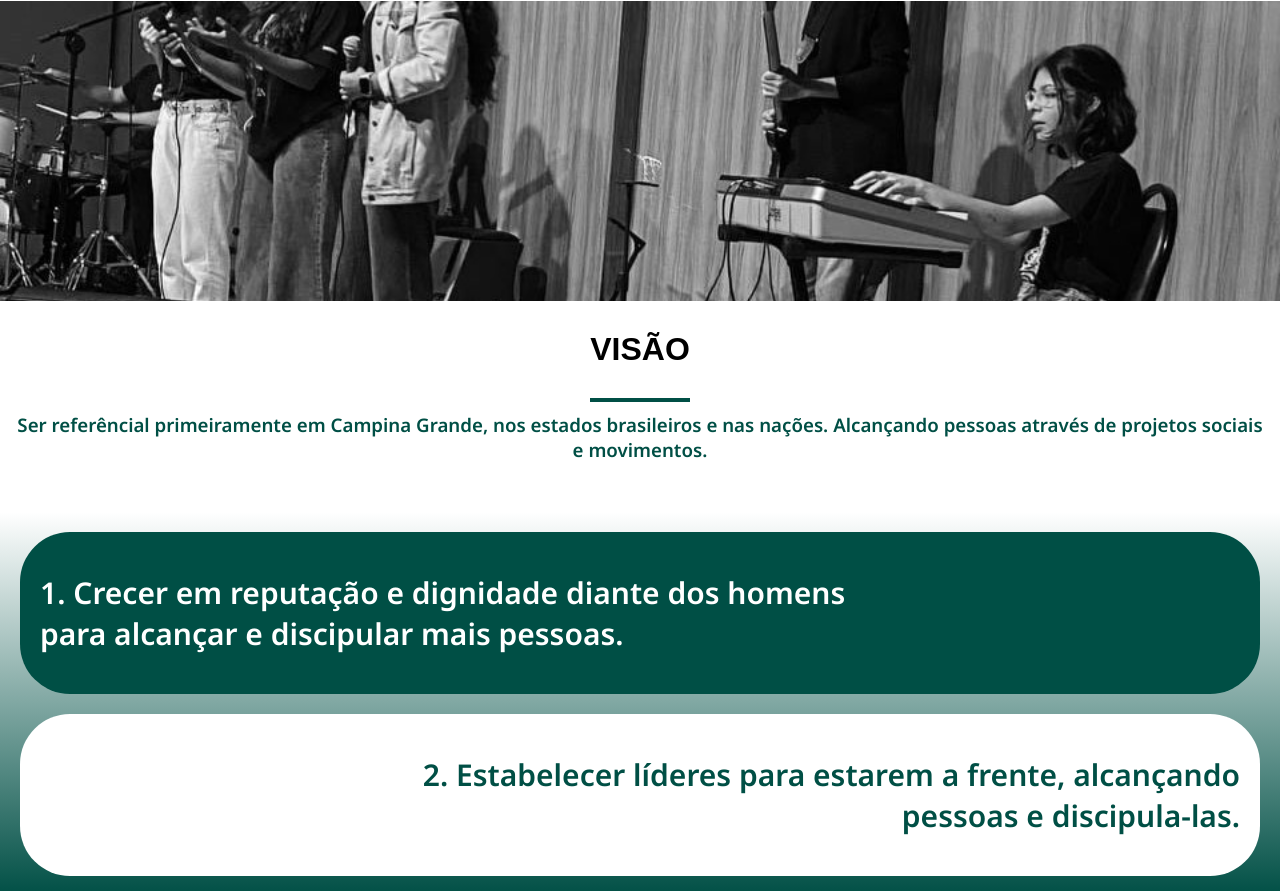
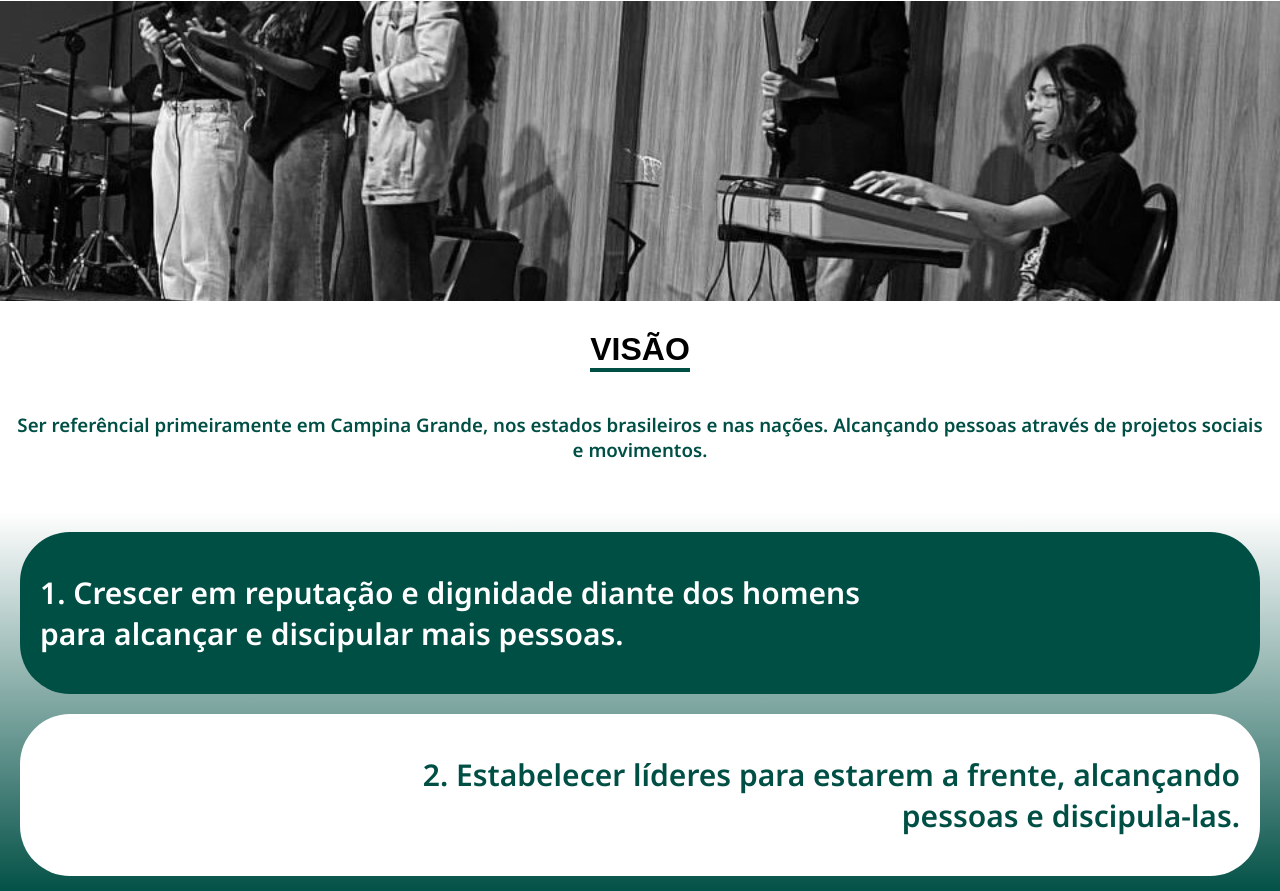
Before and after one commit to jvictormuniz/thetruth, a plain HTML site: page index.html in a window 1280 px wide. Shown: the part 329-1220 px from the top of the page. Drawn offline with nearby package versions, Linux system fonts and the light colour scheme.

Commit message:
seventh step

```diff
--- a/index-style.css
+++ b/index-style.css
@@ -330,7 +330,7 @@ header {
     color: var(--colo2);
     font-family: var(--title-font-family);
     border-bottom: 4px solid var(--color3);
-    padding: 30px 0;
+    margin: 30px 0;
 }
 
 .vision h3 {
--- a/index.html
+++ b/index.html
@@ -62,7 +62,7 @@
 
             <div class="visiontopics">
                 <div id="visiontopic1" class="hidden2">
-                    <p>1. Crecer em reputação e dignidade diante dos homens para alcançar e discipular
+                    <p>1. Crescer em reputação e dignidade diante dos homens para alcançar e discipular
                         mais pessoas.</p>
                 </div>
                 <div id="visiontopic2" class="hidden">
```
